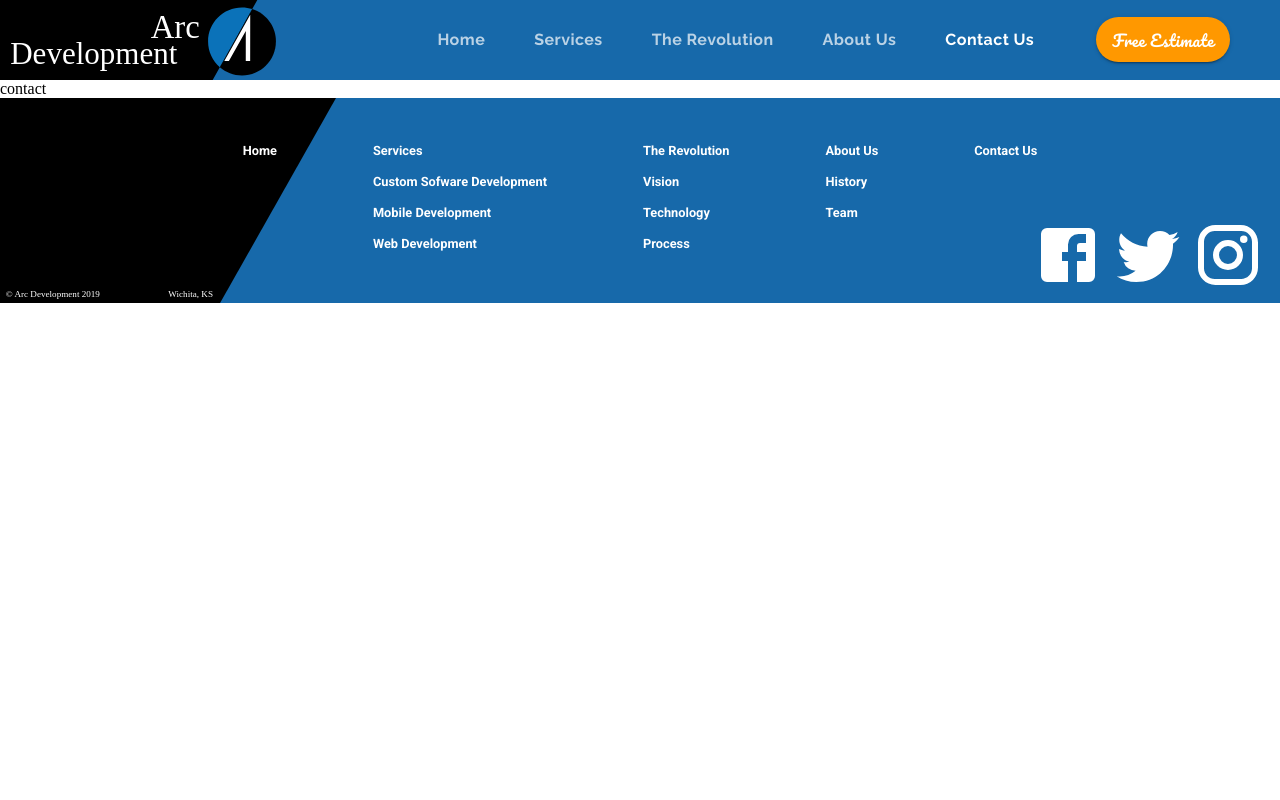
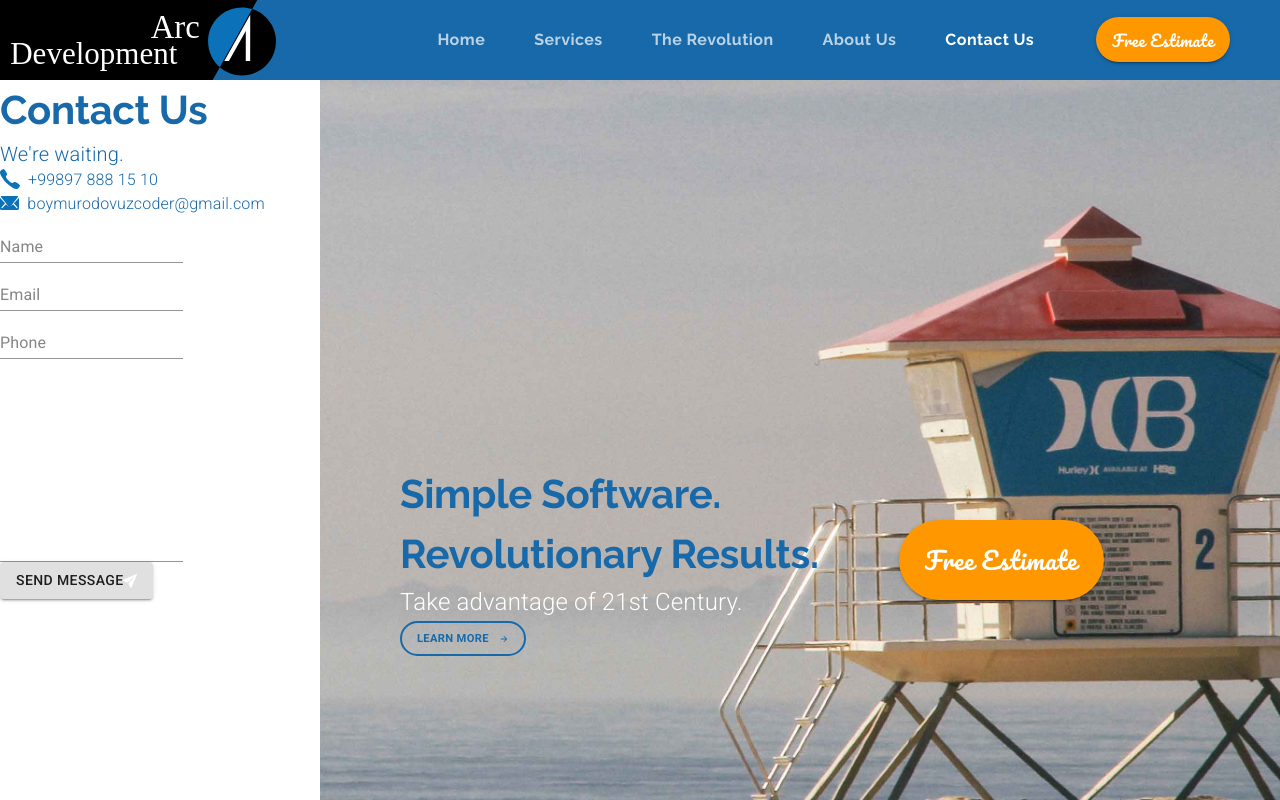
Before and after one commit to samandar-boymurodov/Arc-Development, a React (Create React App) app: page /contact in a window 1280 px wide. Shown: the top 800 px of the page. Built offline with nearby package versions, Linux system fonts and the light colour scheme.

Commit message:
sceleton is done

```diff
--- a/src/components/App.js
+++ b/src/components/App.js
@@ -1,39 +1,54 @@
-import React from 'react'
-import { ThemeProvider } from "@material-ui/styles/"
-import { Theme } from './UI/Theme'
-import Header from './UI/Header'
-import LandingPage from './LandingPage'
-import { Services } from './Services'
-import { CustomSofware } from './CustomSoftware'
-import { MobileApps } from './MobileApps'
-import { WebDev } from './WebDev'
-import { Revolution } from './Revolution'
-import { About } from './About'
-import { BrowserRouter, Route, Switch } from "react-router-dom"
+import React from "react";
+import { ThemeProvider } from "@material-ui/styles/";
+import { Theme } from "./UI/Theme";
+import Header from "./UI/Header";
+import LandingPage from "./LandingPage";
+import { Services } from "./Services";
+import { CustomSofware } from "./CustomSoftware";
+import { MobileApps } from "./MobileApps";
+import { WebDev } from "./WebDev";
+import { Revolution } from "./Revolution";
+import { About } from "./About";
+import { Contact } from "./contact.js";
+import { BrowserRouter, Route, Switch } from "react-router-dom";
 
-import { Links } from './Utils/Links'
-import { Footer } from './UI/Footer'
+import { Links } from "./Utils/Links";
+import { Footer } from "./UI/Footer";
 
 function App() {
-  const [tab, setTab] = React.useState(0)
-  const [serviceOp, setServiceOp] = React.useState()
+  const [tab, setTab] = React.useState(0);
+  const [serviceOp, setServiceOp] = React.useState();
 
   return (
     <ThemeProvider theme={Theme}>
       <BrowserRouter>
-        <Header tab={tab} setTab={setTab} serviceOp={serviceOp} setServiceOp={setServiceOp} />
+        <Header
+          tab={tab}
+          setTab={setTab}
+          serviceOp={serviceOp}
+          setServiceOp={setServiceOp}
+        />
         <Switch>
-          <Route exact path={Links.home} component={LandingPage}/>
-          <Route exact path={Links.services} component={Services}/>
-          <Route exact path={Links.revolution} component={Revolution}/>
+          <Route exact path={Links.home} component={LandingPage} />
+          <Route exact path={Links.services} component={Services} />
+          <Route exact path={Links.revolution} component={Revolution} />
           <Route exact path={Links.about} component={About} />
-          <Route exact path={Links.contact} component={() => <div>contact</div>}/>
-          <Route exact path={Links.estimate} component={() => <div>estimate</div>}/>
+          <Route exact path={Links.contact} component={Contact} />
+          <Route
+            exact
+            path={Links.estimate}
+            component={() => <div>estimate</div>}
+          />
           <Route exact path={Links.customsofware} component={CustomSofware} />
           <Route exact path={Links.mobiledevelopment} component={MobileApps} />
           <Route exact path={Links.websitedevelopment} component={WebDev} />
         </Switch>
-        <Footer tab={tab} setTab={setTab} serviceOp={serviceOp} setServiceOp={setServiceOp}/>
+        <Footer
+          tab={tab}
+          setTab={setTab}
+          serviceOp={serviceOp}
+          setServiceOp={setServiceOp}
+        />
       </BrowserRouter>
     </ThemeProvider>
   );
--- /dev/null
+++ b/src/components/contact.js
@@ -0,0 +1,218 @@
+import { useState } from "react";
+import {
+  Grid,
+  Typography,
+  TextField,
+  useMediaQuery,
+  Button,
+} from "@material-ui/core";
+import { makeStyles, useTheme } from "@material-ui/styles";
+
+import backImg from "../assets/background.jpg";
+import phoneIcon from "../assets/phone.svg";
+import emailIcon from "../assets/email.svg";
+import sendIcon from "../assets/send.svg";
+import ButtonArrow from "./UI/ButtonArrow.js";
+
+const useStyles = makeStyles((theme) => ({
+  estimateBg: {
+    backgroundImage: `url(${backImg})`,
+    backgroundPosition: "center",
+    backgroundSize: "cover",
+    height: "60rem",
+    backgroundRepeat: "no-repeat",
+  },
+  estimate: {
+    ...theme.typography.estimate,
+    borderRadius: 50,
+    height: 80,
+    width: 205,
+    backgroundColor: theme.palette.secondary.main,
+    fontSize: "1.5rem",
+    "&:hover": {
+      backgroundColor: theme.palette.secondary.light,
+    },
+    marginRight: "5rem",
+    [theme.breakpoints.down("sm")]: {
+      marginRight: 0,
+    },
+  },
+  learnButton: {
+    ...theme.typography.learnMoreButton,
+    fontSize: "0.7rem",
+    height: 35,
+  },
+  callContainer: {
+    marginLeft: "5rem",
+    [theme.breakpoints.down("sm")]: {
+      marginLeft: "1.5rem",
+      marginRight: "1.5rem",
+    },
+  },
+}));
+
+export const Contact = function () {
+  const theme = useTheme();
+  const classes = useStyles();
+
+  const matchesSM = useMediaQuery(theme.breakpoints.down("sm"));
+
+  const [name, setName] = useState("");
+  const [email, setEmail] = useState("");
+  const [phone, setPhone] = useState("");
+  const [message, setMessage] = useState("");
+
+  return (
+    <Grid container>
+      <Grid item container direction="column" lg={3}>
+        {/*--- Form ---*/}
+        <Grid item>
+          <Typography variant="h2" color="primary">
+            Contact Us
+          </Typography>
+        </Grid>
+        <Grid item>
+          <Typography
+            variant="body2"
+            style={{ color: theme.palette.primary.main }}
+          >
+            We're waiting.
+          </Typography>
+        </Grid>
+        <Grid item container direction="column">
+          <Grid item container>
+            <Grid item>
+              <img
+                src={phoneIcon}
+                alt="phone"
+                style={{
+                  marginRight: "0.5rem",
+                }}
+              />
+            </Grid>
+            <Grid item>
+              <Typography
+                variant="body2"
+                color="primary"
+                style={{ fontSize: "1rem" }}
+              >
+                +99897 888 15 10
+              </Typography>
+            </Grid>
+          </Grid>
+          <Grid item container>
+            <Grid item>
+              <img
+                src={emailIcon}
+                alt="email"
+                style={{
+                  marginRight: "0.5rem",
+                  verticalAlign: "middle",
+                }}
+              />
+            </Grid>
+            <Grid item>
+              <Typography
+                style={{ fontSize: "1rem" }}
+                variant="body2"
+                color="primary"
+              >
+                boymurodovuzcoder@gmail.com
+              </Typography>
+            </Grid>
+          </Grid>
+        </Grid>
+        {/*--- Inputs & Button --- */}
+        <Grid item container>
+          <Grid item>
+            <TextField
+              label="Name"
+              id="name"
+              value={name}
+              onChange={(e) => setName(e.target.value)}
+            />
+          </Grid>
+          <Grid item>
+            <TextField
+              label="Email"
+              id="email"
+              value={email}
+              onChange={(e) => setEmail(e.target.value)}
+            />
+          </Grid>
+          <Grid item>
+            <TextField
+              label="Phone"
+              id="phone"
+              value={phone}
+              onChange={(e) => setPhone(e.target.value)}
+            />
+          </Grid>
+          <Grid item>
+            <TextField
+              rows={10}
+              multiline
+              value={message}
+              onChange={(e) => setMessage(e.target.value)}
+            />
+          </Grid>
+          <Grid item>
+            <Button variant="contained">
+              Send Message
+              <img src={sendIcon} alt="sendIcon" />
+            </Button>
+          </Grid>
+        </Grid>
+      </Grid>
+      <Grid
+        item
+        container
+        direction="row"
+        lg={9}
+        className={classes.estimateBg}
+        alignItems="center"
+      >
+        {/*--- Call to Action --- */}
+        <Grid
+          item
+          style={{
+            textAlign: matchesSM ? "center" : undefined,
+          }}
+          className={classes.callContainer}
+        >
+          <Grid container direction="column">
+            <Grid item>
+              <Typography variant="h2" color="primary">
+                Simple Software. <br /> Revolutionary Results.
+              </Typography>
+            </Grid>
+            <Grid>
+              <Typography variant="subtitle2" style={{ fontSize: "1.5rem" }}>
+                Take advantage of 21st Century.
+              </Typography>
+            </Grid>
+            <Grid>
+              <Button variant="outlined" className={classes.learnButton}>
+                <span style={{ marginRight: 10 }}>Learn more</span>
+                <ButtonArrow
+                  height={10}
+                  width={10}
+                  fill={theme.palette.primary.main}
+                />
+              </Button>
+            </Grid>
+          </Grid>
+        </Grid>
+        <Grid item className={classes.callContainer}>
+          <Button
+            variant="contained"
+            className={classes.estimate}
+            style={{ marginTop: matchesSM ? "2.5rem" : 0 }}
+          >
+            Free Estimate
+          </Button>
+        </Grid>
+      </Grid>
+    </Grid>
+  );
+};
```
